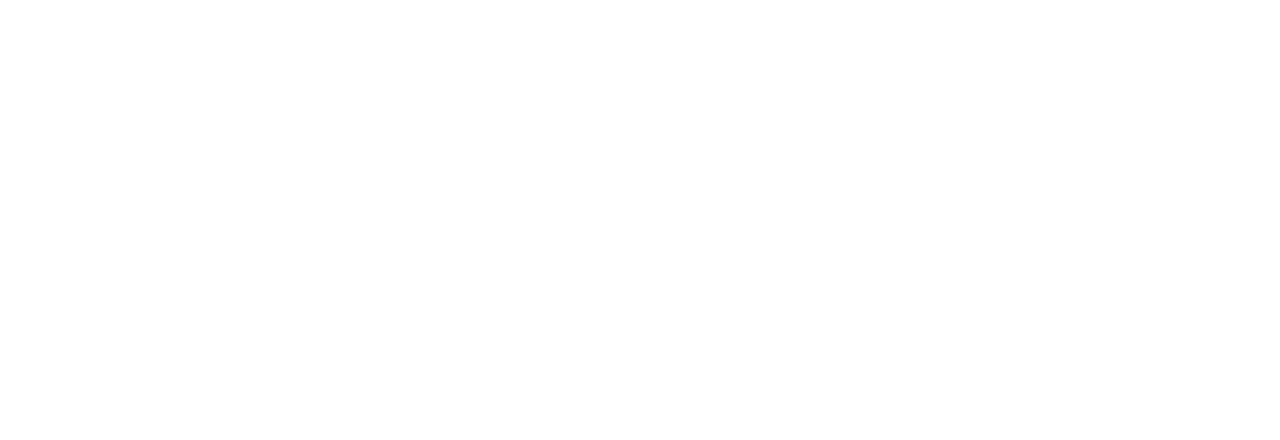
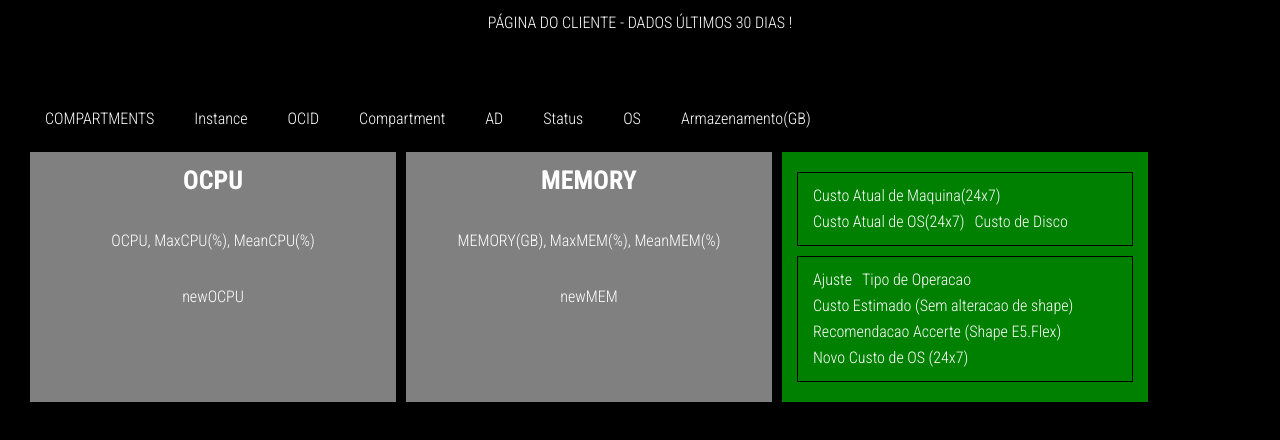
Before and after one commit to anarehder/oci-front, a React (Create React App) app: page /client in a window 1280 px wide. Before the commit this address had no page. Shown: the top 440 px of the page. Built offline with nearby package versions, Linux system fonts and the light colour scheme.

Commit message:
feat: prototipo pagina cliente estática

```diff
--- a/src/App.js
+++ b/src/App.js
@@ -1,11 +1,13 @@
 import { Route, Routes } from "react-router-dom";
 import HomePage from "./pages/HomePage";
+import ClientPage from "./pages/ClientPage";
 
 function App() {
   return (
     <>
       <Routes>
         <Route path="/" element={<HomePage />} />
+        <Route path="/client" element={<ClientPage />} />
       </Routes>
     </>
   );
--- /dev/null
+++ b/src/pages/ClientPage.js
@@ -0,0 +1,91 @@
+import styled from 'styled-components';
+
+export default function ClientPage() {
+
+    return (
+        <PageContainer>
+            PÁGINA DO CLIENTE - DADOS ÚLTIMOS 30 DIAS !
+            <CompartmentInfo>
+                <Info>
+                <h2>COMPARTMENTS</h2>
+                <h2>Instance</h2>
+                <h2>OCID</h2>
+                <h2>Compartment</h2>
+                <h2>AD</h2>
+                <h2>Status</h2>
+                <h2>OS</h2>
+                <h2>Armazenamento(GB)</h2>
+            </Info>
+            <OCPU_MEM>
+                <h1>OCPU</h1>
+                <h2>OCPU, MaxCPU(%), MeanCPU(%)</h2>
+                <h2>newOCPU</h2>
+            </OCPU_MEM>
+            <OCPU_MEM>
+                <h1>MEMORY</h1>
+                <h2>MEMORY(GB), MaxMEM(%), MeanMEM(%)</h2>
+                <h2>newMEM</h2>
+            </OCPU_MEM>
+            <Prices>
+                <ShapeInfo>
+                <h2>Custo Atual de Maquina(24x7)</h2>
+                <h2>Custo Atual de OS(24x7)</h2>
+                <h2>Custo de Disco</h2>
+                </ShapeInfo>
+                <ShapeInfo>
+                <h2>Ajuste</h2>
+                <h2>Tipo de Operacao</h2>
+                <h2>Custo Estimado (Sem alteracao de shape)</h2>
+                <h2>Recomendacao Accerte (Shape E5.Flex)</h2>
+                <h2>Novo Custo de OS (24x7)</h2>
+                </ShapeInfo>
+            </Prices>
+            </CompartmentInfo>
+        </PageContainer>
+    );
+}
+
+const PageContainer = styled.div`
+    min-height: 100vh;
+    background-color: black;
+    color: white;
+    flex-direction: column;
+    justify-content: flex-start !important;
+    gap: 50px;
+`
+
+const CompartmentInfo = styled.div`
+    justify-content: flex-start !important;
+    gap: 10px;
+    flex-wrap: wrap;
+`
+
+const Info = styled.div`
+    justify-content: flex-start !important;
+    gap: 40px;
+`
+
+const OCPU_MEM = styled.div`
+    background-color: gray;
+    flex-direction: column;
+    justify-content: flex-start !important;
+    gap: 40px;
+    max-width: 30%;
+    height: 250px;
+`
+
+const Prices = styled.div`
+    background-color: green;
+    flex-direction: column;
+    max-width: 30%;
+    gap: 10px;
+    flex-wrap: wrap;
+    height: 250px;
+`
+
+const ShapeInfo = styled.div`
+    justify-content: flex-start !important;
+    flex-wrap: wrap;
+    gap: 10px;
+    border: 1px solid black;
+`
--- a/src/pages/HomePage.js
+++ b/src/pages/HomePage.js
@@ -5,6 +5,21 @@
     return (
         <PageContainer>
             MINHA HOME PAGE !
+            <ClientInfo>
+            <h2>
+                TENANCY
+            </h2>
+            <h2>
+                TÉRMINO DO CONTRATO
+            </h2>
+            <h2>
+                MÁQUINAS ATIVAS
+            </h2>
+            <h2>
+                CUSTO ATUAL
+            </h2>
+            </ClientInfo>
+
         </PageContainer>
     )
 }
@@ -17,3 +32,9 @@
     justify-content: flex-start !important;
     gap: 50px;
 `
+
+const ClientInfo = styled.div`
+    background-color: blue;
+    justify-content: flex-start !important;
+    gap: 40px;
+`
```
